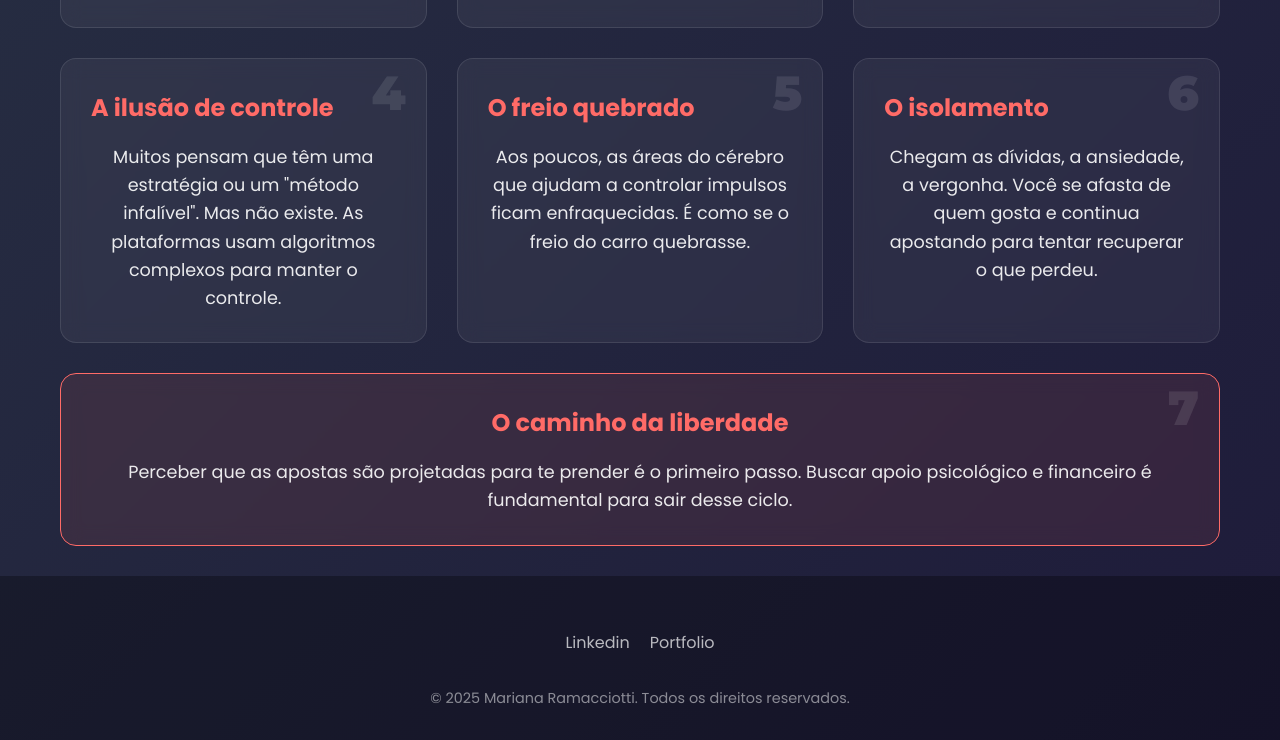
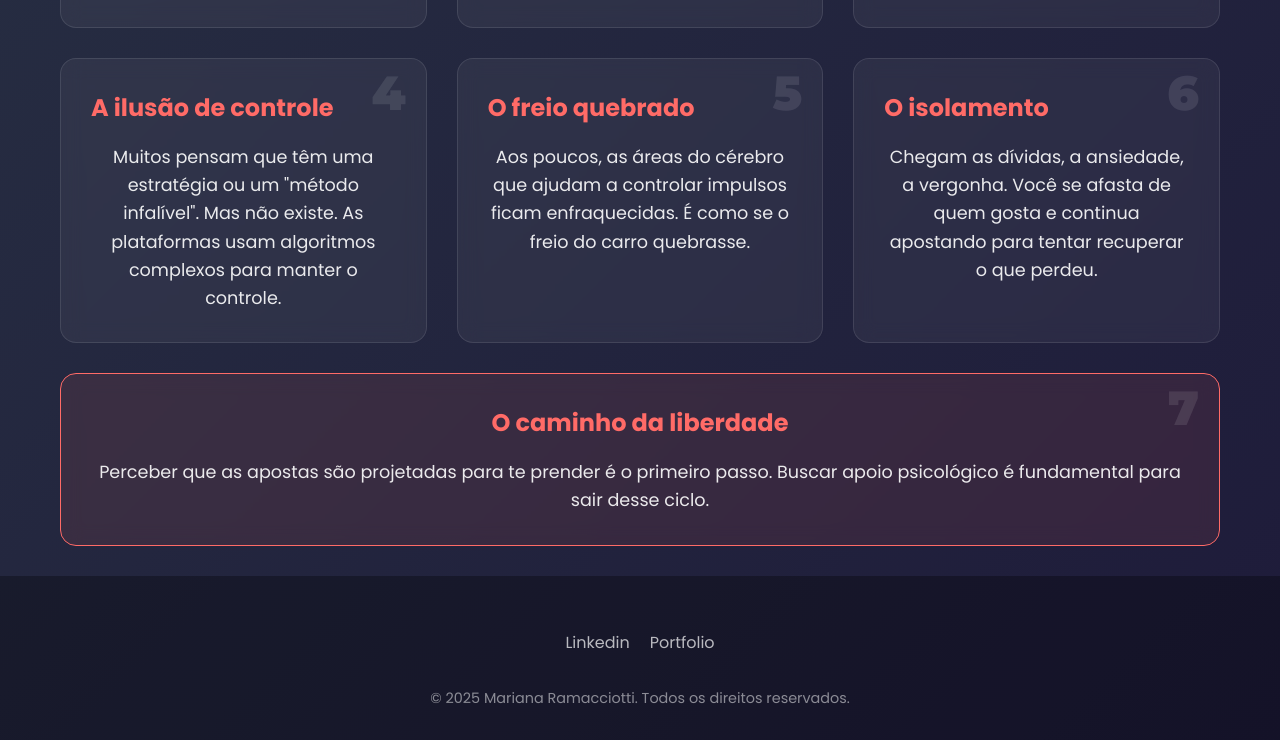
Before and after one commit to Ramacciotti/no-more-bets-chrome-extention, a browser extension: page index.html in a window 1280 px wide. Shown: the part 1719-2459 px from the top of the page. Drawn offline with nearby package versions, Linux system fonts and the light colour scheme.

Commit message:
fixing text

```diff
--- a/index.html
+++ b/index.html
@@ -122,7 +122,7 @@
                     <div class="step-card step-card-highlight animate__animated">
                         <div class="step-number">7</div>
                         <h3>O caminho da liberdade</h3>
-                        <p>Perceber que as apostas são projetadas para te prender é o primeiro passo. Buscar apoio psicológico e financeiro é fundamental para sair desse ciclo.</p>
+                        <p>Perceber que as apostas são projetadas para te prender é o primeiro passo. Buscar apoio psicológico é fundamental para sair desse ciclo.</p>
                    </div>
                 </div>
             </div>
```
